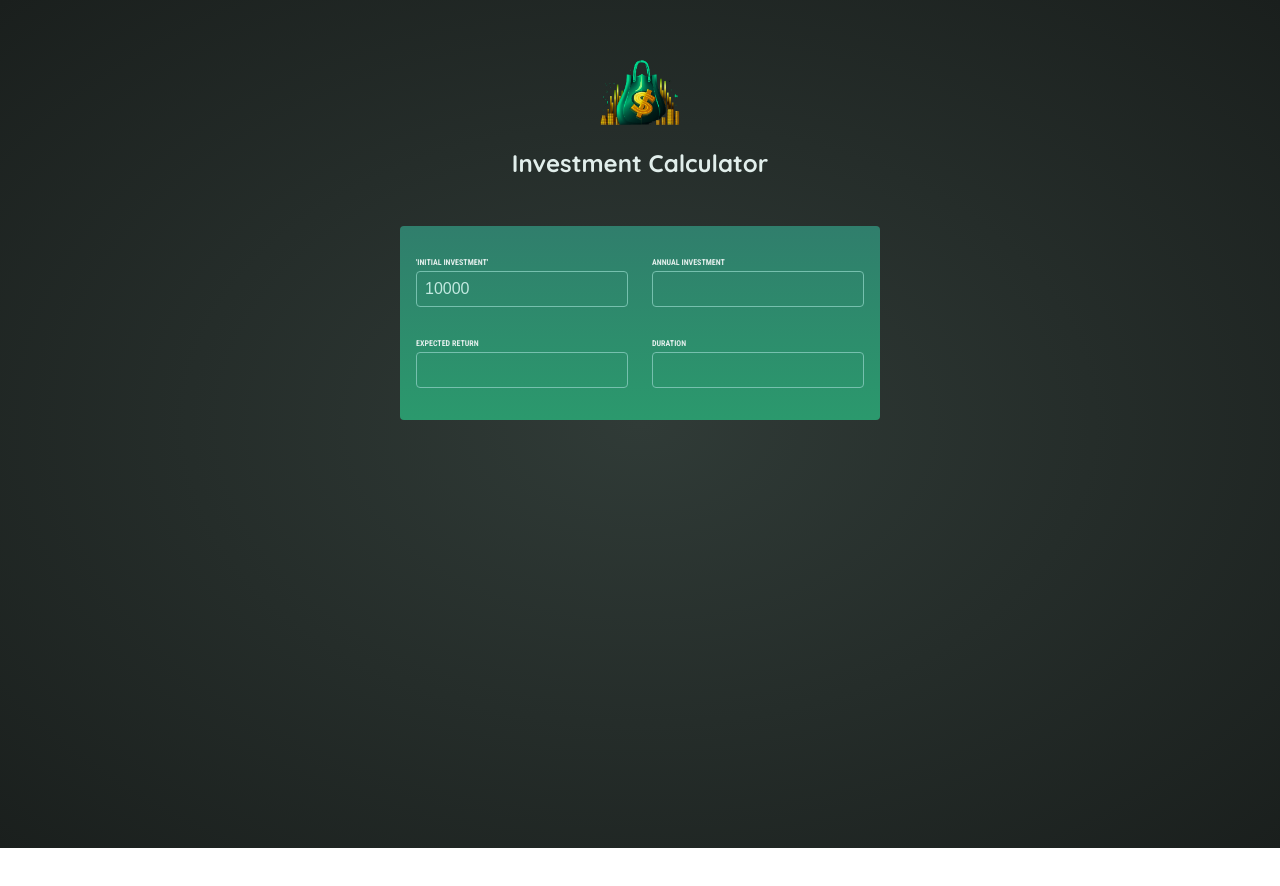
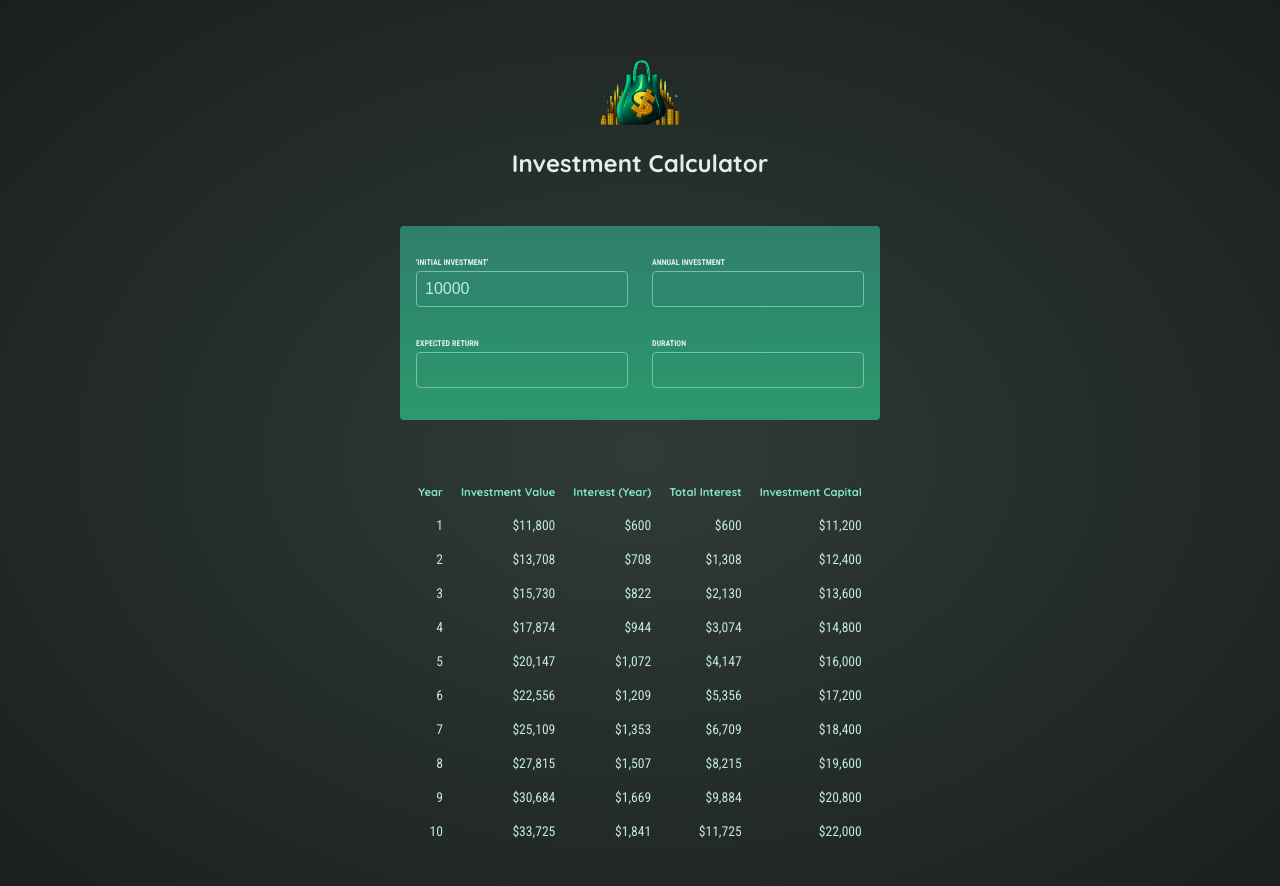
Before and after one commit to Breedlove-Jason/InvestmentCalculator, a React (Vite) app: page / in a window 1280 px wide. Shown: the top 886 px of the page. Before the commit the page ends 848 px from the top, so only its background shows below. Built offline with nearby package versions, Linux system fonts and the light colour scheme.

Commit message:
finish results table

```diff
--- a/src/App.jsx
+++ b/src/App.jsx
@@ -1,11 +1,28 @@
 import Header from './components/Header/Header.jsx';
 import UserInput from './components/UserInput/UserInput.jsx';
+import { useState } from 'react';
+import Results from './components/Results/Results.jsx';
 
 function App() {
+  const [userInput, setUserInput] = useState({
+    initialInvestment: 10000,
+    annualInvestment: 1200,
+    expectedReturn: 6,
+    duration: 10,
+  });
+  function handleChange(inputIdentifier, newValue) {
+    setUserInput((prevUserInput) => {
+      return {
+        ...prevUserInput,
+        [inputIdentifier]: +newValue,
+      };
+    });
+  }
   return (
     <>
       <Header />
-      <UserInput />
+      <UserInput onChange={handleChange} userInput={userInput} />
+      <Results input={userInput} />
     </>
   );
 }
--- /dev/null
+++ b/src/components/Results/Results.jsx
@@ -0,0 +1,47 @@
+import {
+  calculateInvestmentResults,
+  formatter,
+} from '../../util/investment.js';
+
+function Results({ input }) {
+  const resultsData = calculateInvestmentResults(input);
+  const initialInvestment =
+    resultsData[0].valueEndOfYear -
+    resultsData[0].interest -
+    resultsData[0].annualInvestment;
+  return (
+    <div>
+      <table id={'result'}>
+        <thead>
+          <tr>
+            <th>Year</th>
+            <th>Investment Value</th>
+            <th>Interest (Year)</th>
+            <th>Total Interest</th>
+            <th>Investment Capital</th>
+          </tr>
+        </thead>
+        <tbody>
+          {resultsData.map((yearData) => {
+            const totalInterest =
+              yearData.valueEndOfYear -
+              yearData.annualInvestment * yearData.year -
+              initialInvestment;
+            const totalAmountInvested = yearData.valueEndOfYear - totalInterest;
+            return (
+              <tr key={yearData.year}>
+                <td>{yearData.year}</td>
+                <td>{formatter.format(yearData.valueEndOfYear)}</td>
+                <td>{formatter.format(yearData.interest)}</td>
+                <td>{formatter.format(totalInterest)}</td>
+                <td>{formatter.format(totalAmountInvested)}</td>
+              </tr>
+            );
+          })}
+        </tbody>
+      </table>
+    </div>
+  );
+}
+
+export default Results;
--- a/src/components/UserInput/UserInput.jsx
+++ b/src/components/UserInput/UserInput.jsx
@@ -1,22 +1,4 @@
-import React, { useState } from 'react';
-
-function UserInput() {
-  const [userInput, setUserInput] = useState({
-    initialInvestment: 10000,
-    annualInvestment: 1200,
-    expectedReturn: 6,
-    duration: 10,
-  });
-
-  function handleChange(inputIdentifier, newValue) {
-    setUserInput((prevUserInput) => {
-      return {
-        ...prevUserInput,
-        [inputIdentifier]: newValue,
-      };
-    });
-  }
-
+function UserInput({ onChange, userInput }) {
   return (
     <section id={'user-input'}>
       <div className={'input-group'}>
@@ -28,7 +10,7 @@ function UserInput() {
             required
             value={userInput.initialInvestment}
             onChange={(event) =>
-              handleChange('initialInvestment', event.target.value)
+              onChange('initialInvestment', event.target.value)
             }
           />
         </p>
@@ -39,7 +21,7 @@ function UserInput() {
             name={'annualInvestment'}
             required
             onChange={(event) =>
-              handleChange('annualInvestment', event.target.value)
+              onChange('annualInvestment', event.target.value)
             }
           />
         </p>
@@ -51,9 +33,7 @@ function UserInput() {
             type={'number'}
             name={'expectedReturn'}
             required
-            onChange={(event) =>
-              handleChange('expectedReturn', event.target.value)
-            }
+            onChange={(event) => onChange('expectedReturn', event.target.value)}
           />
         </p>
         <p>
@@ -62,7 +42,7 @@ function UserInput() {
             type={'number'}
             name={'duration'}
             required
-            onChange={(event) => handleChange('duration', event.target.value)}
+            onChange={(event) => onChange('duration', event.target.value)}
           />
         </p>
       </div>
```
Also changed, not shown: src/components/ResultsTable/ResultsTable.jsx (deleted, +0 -33 lines).
